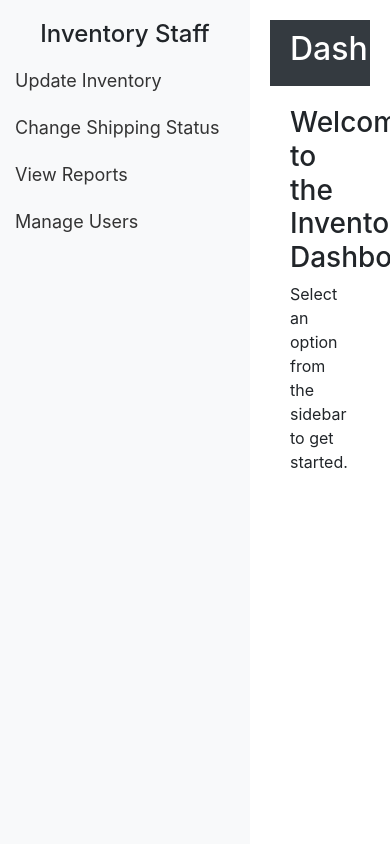
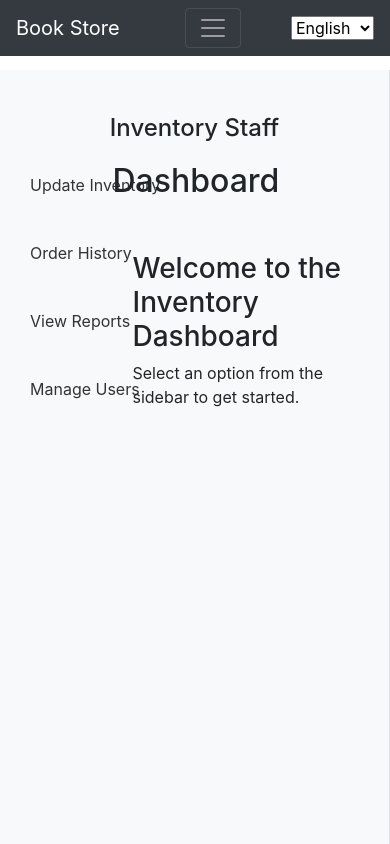
Before and after one commit to anandbapiraju/django-book_store, a Django app: page /en/staff_dashboard/ in a window 390 px wide; the page is wider, and only the part inside the window is pictured. Run offline with Django 4.2, Linux system fonts and the light colour scheme; the visitor is signed in with stand-in values (Sample User, id 1); some libraries are stand-ins or nearby versions.

Commit message:
Day 76 tasks

```diff
--- a/book_store/book_store_app/static/styles/main.css
+++ b/book_store/book_store_app/static/styles/main.css
@@ -1,10 +1,30 @@
+html, body {
+    height: 100%;
+    margin: 0;
+}
+
 body {
-    background-color: #f8f9fa;
-    padding-bottom: 70px;
+    display: flex;
+    flex-direction: column;
+    margin: 0;
+}
+
+main {
+    flex: 1;
+    padding-top: 70px;
+}
+
+footer {
+    background-color: #343a40;
+    color: #ffffff;
+    text-align: center;
+    padding: 10px;
+    width: 100%;
 }
 
 .navbar {
     background-color: #343a40;
+    z-index: 1000;
 }
 
 .navbar-brand {
@@ -19,61 +39,48 @@ body {
     color: #f8f9fa !important;
 }
 
-.footer {
-    background-color: #343a40;
-    color: #ffffff;
-    text-align: center;
-    padding: 10px;
+.container {
+    margin-top: 0;
+    padding-left: 0;
+    padding-right: 0;
 }
 
-.footer a {
-    color: #ffffff;
+.sidebar {
+    background-color: #f8f9fa;
+    padding: 20px;
+    border-right: 1px solid #dee2e6;
+    height: calc(100vh - 70px);
+    flex: 0 0 25%;
+    box-sizing: border-box;
+    position: absolute;
+    left: 0;
+    top: 70px;
 }
 
-.footer a:hover {
-    color: #f8f9fa;
+.sidebar h4 {
+    margin-bottom: 20px;
 }
 
-.container {
-    margin-top: 80px;
+.sidebar a {
+    display: block;
+    padding: 10px;
+    color: #333;
+    text-decoration: none;
 }
 
-.card {
-    box-shadow: 0 4px 8px rgba(0, 0, 0, 0.1);
+.sidebar a:hover {
+    background-color: #e9ecef;
+    color: #000;
 }
 
-.card-title {
-    font-size: 1.25rem;
-    font-weight: bold;
-}
-
-.card-img-top {
-    object-fit: cover;
-    height: 300px;
-    width: 100%;
-}
-
-.book-img-wrapper {
-    height: 300px;
-    overflow: hidden;
-}
-
-.book-img {
-    width: 100%;
-    height: 100%;
-    object-fit: cover;
-}
-
-.btn-block {
-    width: 100%;
-}
-
-.text-center {
-    text-align: center;
+.content {
+    padding-top: 20px; /* Ensure spacing between sidebar and content */
+    padding-bottom: 20px;
+    margin-left: 25%; /* Offset for sidebar */
 }
 
 .main-content {
-    padding-top: 80px;
+    padding: 20px;
 }
 
 h1, h2, h3, h4, h5, h6 {
@@ -84,14 +91,13 @@ h1, h2, h3, h4, h5, h6 {
     margin-top: 20px;
 }
 
-/* New styles to adjust navbar spacing */
 .navbar-nav {
     flex: 1;
 }
 
 .nav-item {
     text-align: center;
-    margin-right: 15px; /* Add spacing between nav items */
+    margin-right: 15px;
 }
 
 .form-inline {
@@ -103,3 +109,6 @@ h1, h2, h3, h4, h5, h6 {
     flex: 0;
     justify-content: flex-end;
 }
+.custom-select {
+    width: 200px;
+}
--- a/book_store/book_store_app/templates/base.html
+++ b/book_store/book_store_app/templates/base.html
@@ -15,16 +15,18 @@
 <body>
     <header class="navbar navbar-expand-lg navbar-dark bg-dark fixed-top">
         <nav class="container-fluid">
-            <a class="navbar-brand" href="#">{% trans "Book Store" %}</a>
+            <a class="navbar-brand" href="{% url 'book_store_app:home' %}">{% trans "Book Store" %}</a>
             <button class="navbar-toggler" type="button" data-toggle="collapse" data-target="#navbarNav" aria-controls="navbarNav" aria-expanded="false" aria-label="Toggle navigation">
                 <span class="navbar-toggler-icon"></span>
             </button>
             <div class="collapse navbar-collapse" id="navbarNav">
                 <ul class="navbar-nav mr-auto flex-grow-1">
+                    {% if not user.is_staff %}
                     <li class="nav-item">
                         <a class="nav-link" href="{% url 'book_store_app:home' %}"><i class="bi bi-house-door"></i> {% trans "Home" %}</a>
                     </li>
-                    {% if user.is_authenticated %}
+                    {% endif %}
+                    {% if user.is_authenticated and not user.is_staff %}
                     <li class="nav-item">
                         <a class="nav-link" href="{% url 'book_store_app:cart' user.id %}"><i class="bi bi-cart"></i> {% trans "Cart" %}</a>
                     </li>
@@ -32,15 +34,22 @@
                         <a class="nav-link" href="{% url 'book_store_app:orders' user.id %}"><i class="bi bi-box"></i> {% trans "Orders" %}</a>
                     </li>
                     {% endif %}
+                    {% if user.is_authenticated and user.is_staff %}
+                    <li class="nav-item">
+                        <a class="nav-link" href="{% url 'book_store_app:staff_dashboard' %}"><i class="bi bi-grid"></i> {% trans "Dashboard" %}</a>
+                    </li>
+                    {% endif %}
                 </ul>
+                {% if not user.is_staff %}
                 <form class="form-inline my-2 my-lg-0" method="post" action="{% url 'book_store_app:search' %}">
                     {% csrf_token %}
                     <input class="form-control mr-sm-2" type="search" name="text" placeholder="{% trans 'Search' %}" aria-label="{% trans 'Search' %}">
                     <button class="btn btn-outline-light my-2 my-sm-0" type="submit">{% trans "Search" %}</button>
                 </form>
+                {% endif %}
                 <ul class="navbar-nav ml-auto">
                     <li class="nav-item">
-                        <a class="nav-link" href="{% url 'book_store_app:my_profile' %}"><i class="bi bi-person"></i> {% trans "Profile" %}</a>
+                        <a class="nav-link" href="{% url 'book_store_app:my_profile' %}"><i class="bi bi-person"></i>{{user.username}}</a>
                     </li>
                     {% if user.is_authenticated %}
                     <li class="nav-item">
@@ -62,12 +71,13 @@
             </form>
         </nav>
     </header>
-
-    <main class="main-content">
-        {% block content %}{% endblock %}
+    <main class="flex-grow-1">
+        <div class="container mt-5">
+            {% block content %}{% endblock %}
+        </div>
     </main>
 
-    <footer class="bg-dark text-white text-center py-3 fixed-bottom">
+    <footer class="bg-dark text-white text-center py-3">
         <p class="mb-0">© 2024 {% trans "Book Store" %}. {% trans "All rights reserved." %}</p>
     </footer>
 
--- a/book_store/book_store_app/templates/book_store_app/home.html
+++ b/book_store/book_store_app/templates/book_store_app/home.html
@@ -4,6 +4,7 @@
 {% block title %}{% trans "Home" %}{% endblock %}
 
 {% block content %}
+{% if not user.is_staff %}
 <div class="container mt-5">
     <h2 class="text-center mb-4">{% trans "Featured Books" %}</h2>
     <div class="row">
@@ -22,4 +23,7 @@
         {% endfor %}
     </div>
 </div>
+{% else%}
+    <h2 class="text-center mb-4">Welcome, {{user.username}}</h2>
+{% endif %}
 {% endblock %}
--- /dev/null
+++ b/book_store/book_store_app/templates/book_store_app/inventory/staff_dashboard.html
@@ -0,0 +1,47 @@
+{% extends 'base.html' %}
+{% load static %}
+
+{% block title %}Admin Dashboard{% endblock %}
+
+{% block content %}
+    <div class="container-fluid">
+        <div class="row">
+            <!-- Sidebar -->
+            <div class="col-md-3 sidebar">
+                <h4 class="text-center">Inventory Staff</h4>
+                <a href="{% url 'book_store_app:updateInventory' %}" id="updateInventory">Update Inventory</a><br>
+                <a href="{% url 'book_store_app:order_history' %}" id="changeShippingStatus">Order History</a><br>
+                <a href="{% url 'book_store_app:view_reports' %}" id="viewReports">View Reports</a><br>
+                <a href="{% url 'book_store_app:manage_users' %}" id="manageUsers">Manage Users</a>
+            </div>
+            <!-- Main Content -->
+            <div class="col-md-9 content">
+                <div class="header">
+                    <h2>Dashboard</h2>
+                </div>
+                <div class="main-content" id="mainContent">
+                    <!-- Main content will be dynamically loaded here -->
+                    <h3>Welcome to the Inventory Dashboard</h3>
+                    <p>Select an option from the sidebar to get started.</p>
+                </div>
+            </div>
+        </div>
+    </div>
+
+    {% block extra_js %}
+    <script>
+        document.querySelectorAll('.sidebar a').forEach(link => {
+            link.addEventListener('click', function(event) {
+                event.preventDefault();
+                const url = this.getAttribute('href');
+                fetch(url)
+                    .then(response => response.text())
+                    .then(html => {
+                        document.getElementById('mainContent').innerHTML = html;
+                    })
+                    .catch(error => console.error('Error:', error));
+            });
+        });
+    </script>
+    {% endblock %}
+{% endblock %}
--- a/book_store/book_store_app/templates/book_store_app/orders.html
+++ b/book_store/book_store_app/templates/book_store_app/orders.html
@@ -17,7 +17,7 @@
                     <p><strong>Price:</strong> ₹{{ item.book.price }}</p>
                     <p><strong>Delivering to:</strong> {{ item.order.address }}</p>
                     <p><strong>Pin Code:</strong> {{ item.order.pincode }}</p>
-                    <p>Delivery in 7 days</p>
+                    <p><strong>Shipping Status:</strong>{{ item.order.shipping_status}}</p>
                 </div>
             </li>
             {% endfor %}
--- a/book_store/book_store_app/templates/book_store_app/staff_dashboard.html
+++ /dev/null
@@ -1,95 +0,0 @@
-<!DOCTYPE html>
-<html lang="en">
-<head>
-    <meta charset="UTF-8">
-    <meta name="viewport" content="width=device-width, initial-scale=1.0">
-    <title>Inventory Dashboard</title>
-    <!-- Bootstrap CSS -->
-    <link rel="stylesheet" href="https://stackpath.bootstrapcdn.com/bootstrap/4.5.2/css/bootstrap.min.css">
-    <link rel="stylesheet" href="https://cdnjs.cloudflare.com/ajax/libs/bootstrap-icons/1.4.1/font/bootstrap-icons.min.css">
-    <style>
-        .sidebar {
-            height: 100vh;
-            position: fixed;
-            top: 0;
-            left: 0;
-            width: 250px;
-            background-color: #f8f9fa;
-            padding-top: 20px;
-        }
-        .sidebar a {
-            padding: 10px 15px;
-            font-size: 18px;
-            color: #333;
-            text-decoration: none;
-            display: block;
-        }
-        .sidebar a:hover {
-            background-color: #e9ecef;
-        }
-        .content {
-            margin-left: 250px;
-            padding: 20px;
-        }
-        .header {
-            background-color: #343a40;
-            color: #fff;
-            padding: 10px 20px;
-            position: sticky;
-            top: 0;
-            z-index: 1000;
-        }
-        .main-content {
-            padding: 20px;
-        }
-    </style>
-</head>
-<body>
-
-    <div class="sidebar">
-        <h4 class="text-center">Inventory Staff</h4>
-        <a href="{% url 'book_store_app:updateInventory' %}" id="updateInventory">Update Inventory</a>
-        <a href="#" id="changeShippingStatus">Change Shipping Status</a>
-        <a href="#" id="viewReports">View Reports</a>
-        <a href="#" id="manageUsers">Manage Users</a>
-    </div>
-
-    <div class="content">
-        <div class="header">
-            <h2>Dashboard</h2>
-        </div>
-        <div class="main-content" id="mainContent">
-            <!-- Main content will be dynamically loaded here -->
-            <h3>Welcome to the Inventory Dashboard</h3>
-            <p>Select an option from the sidebar to get started.</p>
-        </div>
-    </div>
-
-    <!-- Bootstrap JS and dependencies -->
-    <script src="https://code.jquery.com/jquery-3.5.1.slim.min.js"></script>
-    <script src="https://cdn.jsdelivr.net/npm/@popperjs/core@2.5.2/dist/umd/popper.min.js"></script>
-    <script src="https://stackpath.bootstrapcdn.com/bootstrap/4.5.2/js/bootstrap.min.js"></script>
-    <script>
-        document.getElementById('updateInventory').addEventListener('click', function() {
-            fetch('/update-inventory/')
-                .then(response => response.text())
-                .then(html => {
-                    document.getElementById('mainContent').innerHTML = html;
-                })
-                .catch(error => console.error('Error:', error));
-        });
-
-        document.getElementById('changeShippingStatus').addEventListener('click', function() {
-            document.getElementById('mainContent').innerHTML = '<h3>Change Shipping Status</h3><p>This is where you can change the shipping status.</p>';
-        });
-
-        document.getElementById('viewReports').addEventListener('click', function() {
-            document.getElementById('mainContent').innerHTML = '<h3>View Reports</h3><p>This is where you can view reports.</p>';
-        });
-
-        document.getElementById('manageUsers').addEventListener('click', function() {
-            document.getElementById('mainContent').innerHTML = '<h3>Manage Users</h3><p>This is where you can manage users.</p>';
-        });
-    </script>
-</body>
-</html>
--- a/book_store/book_store_app/urls.py
+++ b/book_store/book_store_app/urls.py
@@ -19,5 +19,13 @@ urlpatterns=[
     path('home/orders/<int:user_id>/', views.OrdersView.as_view(), name='orders'),
     path('set_language/', views.set_language, name='set_language'),
     path('staff_dashboard/',views.staff_dashboard,name='staff_dashboard'),
-    path('staff_dashboard/updateInventory', views.update_inventory_view, name='updateInventory'),
+    path('staff_dashboard/updateInventory/', views.update_inventory_view, name='updateInventory'),
+    path('staff_dashboard/order_history/', views.order_history_view, name='order_history'),
+    path('staff_dashboard/update_order_status/', views.update_order_status, name='update_order_status'),
+    path('staff_dashboard/view_reports/', views.view_reports_view, name='view_reports'),
+    path('staff_dashboard/manage_users/', views.manage_users_view, name='manage_users'),
+    path('addBook/', views.add_book_view, name='addBook'),
+    path('staff_dashboard/updateBook/<int:book_id>/', views.update_book_view, name='updateBook'),
+    path('staff_dashboard/deleteBook/<int:book_id>/', views.delete_book_view, name='deleteBook'),
+
 ]
--- a/book_store/book_store_app/views.py
+++ b/book_store/book_store_app/views.py
@@ -4,8 +4,9 @@ from django.shortcuts import render, redirect, get_object_or_404
 from django.contrib.auth import get_user_model, authenticate, login
 from django.urls import reverse
 from django.utils import translation
+from django.views.decorators.http import require_POST
 from django.views.generic import ListView
-from .forms import LoginForm, RegisterForm, ProfileForm
+from .forms import LoginForm, RegisterForm, ProfileForm, BookForm, OrderStatusForm
 from .models import Book, Cart, BookSpecifications, Profile, Orders, OrderItems
 
 
@@ -266,13 +267,96 @@ def set_language(request):
     return redirect(request.META.get('HTTP_REFERER', '/'))
 
 
+
 @login_required(login_url='book_store_app:login')
 def staff_dashboard(request):
-    context={}
-    return render(request,'book_store_app/staff_dashboard.html',context)
+    if not request.user.is_staff:
+        return redirect('book_store_app:home')
+
+    context = {}
+    return render(request, 'book_store_app/inventory/staff_dashboard.html', context)
 
 
 @login_required(login_url='book_store_app:login')
 def update_inventory_view(request):
-    context={}
-    return render(request,'book_store_app/updateInventory.html',context)
+    books = Book.objects.all().order_by('id')
+    book_form = BookForm()
+    context = {
+        'book_form': book_form,
+        'books': books,
+    }
+    return render(request, 'book_store_app/inventory/updateInventory.html', context)
+
+
+
+@login_required(login_url='book_store_app:login')
+def add_book_view(request):
+    if request.method == 'POST':
+        book_form = BookForm(request.POST, request.FILES)
+        if book_form.is_valid():
+            book_form.save()
+    else:
+        book_form = BookForm()
+
+    return render(request, 'book_store_app/inventory/addBook.html', {'book_form': book_form})
+
+
+
+@login_required(login_url='book_store_app:login')
+def update_book_view(request, book_id):
+    book = get_object_or_404(Book, id=book_id)
+    if request.method == 'POST':
+        book_form = BookForm(request.POST, request.FILES, instance=book)
+        if book_form.is_valid():
+            book_form.save()
+    else:
+        book_form = BookForm(instance=book)
+
+    return render(request, 'book_store_app/inventory/updateBook.html', {'book_form': book_form})
+
+
+@login_required(login_url='book_store_app:login')
+def delete_book_view(request, book_id):
+    book = get_object_or_404(Book, id=book_id)
+    book.delete()
+    return redirect('book_store_app:staff_dashboard')
+
+
+@login_required(login_url='book_store_app:login')
+def order_history_view(request):
+    if not request.user.is_staff:
+        messages.error(request, "Please Login with Staff Credentials")
+        return redirect('book_store_app:login')
+    orders=Orders.objects.all().order_by('-id')
+    context = {'orders':orders}
+    return render(request, 'book_store_app/inventory/order_history.html', context)
+
+
+
+
+@login_required(login_url='book_store_app:login')
+@require_POST
+def update_order_status(request):
+    for key, value in request.POST.items():
+        if key.startswith('status_'):
+            order_id = key.split('_')[1]
+            status = value
+            try:
+                order = Orders.objects.get(id=order_id)
+                order.shipping_status = status
+                order.save()
+            except Orders.DoesNotExist:
+                continue
+    return redirect('book_store_app:staff_dashboard')
+
+
+@login_required(login_url='book_store_app:login')
+def view_reports_view(request):
+    context = {}
+    return render(request, 'book_store_app/inventory/view_reports.html', context)
+
+
+@login_required(login_url='book_store_app:login')
+def manage_users_view(request):
+    context = {}
+    return render(request, 'book_store_app/inventory/manage_users.html', context)
```
Also changed, not shown: book_store/book_store_app/admin.py (+10 -1 lines), book_store/book_store_app/forms.py (+14 -1 lines), book_store/book_store_app/models.py (+12 -1 lines), book_store/book_store_app/templates/book_store_app/inventory/addBook.html (added, +14 -0 lines), book_store/book_store_app/templates/book_store_app/inventory/order_history.html (added, +43 -0 lines), book_store/book_store_app/templates/book_store_app/inventory/updateBook.html (added, +13 -0 lines), book_store/book_store_app/templates/book_store_app/inventory/updateInventory.html (renamed from book_store/book_store_app/templates/book_store_app/updateInventory.html, +8 -15 lines), book_store/book_store_app/migrations/0010_orders_shipping_status.py (added), book_store/book_store_app/migrations/0011_alter_orders_shipping_status.py (added), book_store/book_store_app/templates/book_store_app/inventory/manage_users.html (added), book_store/book_store_app/templates/book_store_app/inventory/view_reports.html (added).
